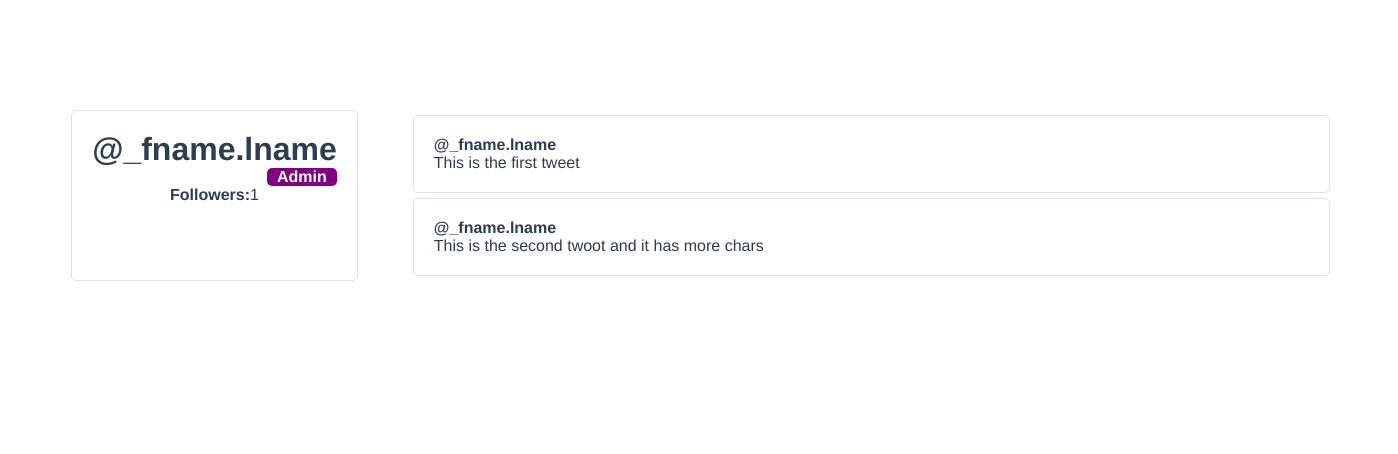
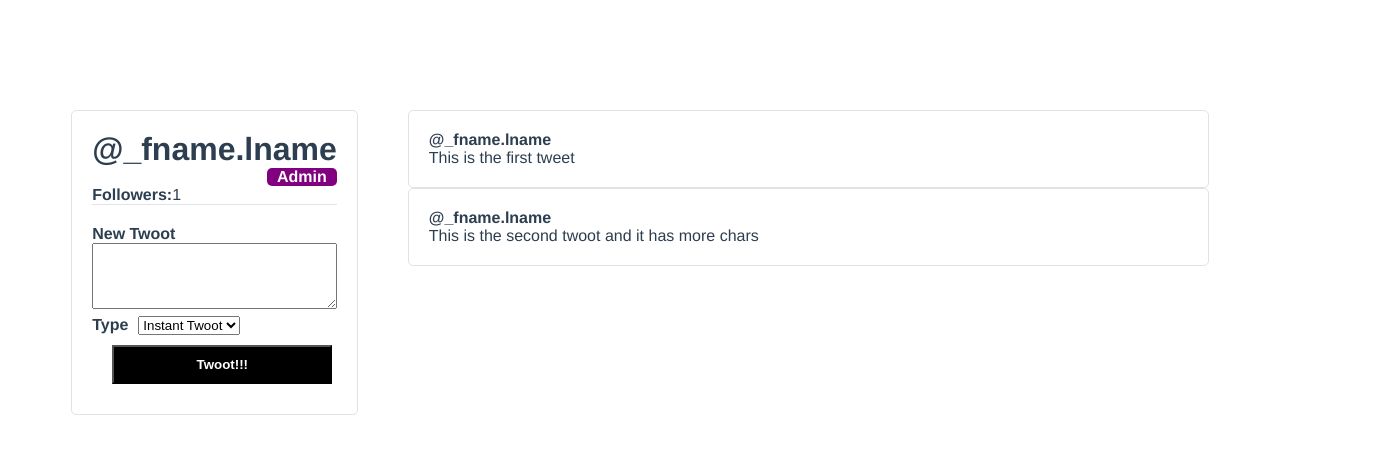
Before and after one commit to pa-prajith/vue-tutorial, a Vue app: page / in a window 1280 px wide. Shown: the top 454 px of the page, 1398 px wide, since content can reach past the window. Built offline with nearby package versions, Linux system fonts and the light colour scheme.

Commit message:
Adding more changes

```diff
--- a/src/App.vue
+++ b/src/App.vue
@@ -1,5 +1,5 @@
 <template>
-<div id="app">
+<div id="main">
   <UserProfile />
 </div>
 </template>
@@ -21,7 +21,7 @@ export default {
   font-family: Avenir, Helvetica, Arial, sans-serif;
   -webkit-font-smoothing: antialiased;
   -moz-osx-font-smoothing: grayscale;
-  text-align: center;
+
   color: #2c3e50;
   margin-top: 60px;
 }
--- a/src/components/TwootItem.vue
+++ b/src/components/TwootItem.vue
@@ -1,5 +1,5 @@
 <template>
-    <div class="twoot-item">
+    <div class="twoot-item" @click="handleFavorite(twoot.id)">
         <div class="user-profile__twoot">
             <div class="twoot-item__user">
                 @{{username}}
@@ -23,24 +23,27 @@ export default {
             type: Object,
             required: true
         }
+    },
+    methods: {
+        handleFavorite(id) {
+            this.$emit('favorite', id);
+        }
     }
 }
 </script>
 
 <style>
 .twoot-item {
-    background: white;
     padding: 20px;
+    background-color: white;
     border-radius: 5px;
     border: 1px solid #DFE3E8;
     box-sizing: border-box;
     cursor: pointer;
-    transition: all .25s ease;
-    text-align: left;
-    margin: 5px;
+    transition: all 0.25s ease;
 }
 
-.twoot-item :hover {
+.twoot-item:hover {
     transform: scale(1.1, 1.1);
 }
 
--- a/src/components/UserProfile.vue
+++ b/src/components/UserProfile.vue
@@ -5,11 +5,24 @@
         <div class="user-profile__admin-badge" v-if="user.isAdmin">Admin</div>
         <div class="user-profile__follower-count">
             <strong>Followers:</strong>{{followers}}
+        </div>
+        <form class="user-profile__create-twoot" @submit.prevent="createTwoot()">
+          <label for="newTwoot"><strong>New Twoot</strong></label>
+          <textarea name="newToot" id="newToot" rows="4" v-model="newTwoot"></textarea>
+          <div class="user-profile__create-twoot-type">
+            <label for="newTwootType"><strong>Type</strong></label>
+            <select name="newTwootType" id="newTwootType" v-model="newTwootTypeValue">
+              <option :value="opt.value" v-for="(opt, idx) in twootTypes" :key="idx">{{opt.option}}</option>
+            </select>
+          </div>
+          <div class="user-profile__twoot-button">
+            <button type="submit">Twoot!!!</button>
+          </div>
+        </form>
 
-        </div>
     </div>
     <div class="user-profile__twoot-wrapper">
-        <TwootItem v-for="twoot in user.twoots" :key="twoot.id" :username="user.userName" :twoot="twoot"/>
+        <TwootItem v-for="twoot in user.twoots" :key="twoot.id" :username="user.userName" :twoot="twoot" @favorite="toggleFavorite"/>
     </div>
 </div>
 </template>
@@ -26,6 +39,8 @@ export default {
 
   data() {
       return {
+        newTwoot: '',
+        newTwootTypeValue: 'instant',
         followers: 0,
         user: {
           id: 1,
@@ -44,7 +59,17 @@ export default {
                   content: 'This is the second twoot and it has more chars'
                }
           ]
-        }
+        },
+        twootTypes: [
+          {
+            value: 'draft',
+            option: 'Draft'
+          },
+          {
+            value: 'instant',
+            option: 'Instant Twoot'
+          }
+        ],
       }
   },
    computed: {
@@ -55,7 +80,21 @@ export default {
    methods: {
      followUser() {
        this.followers++;
+     },
+     toggleFavorite(id) {
+         console.log(`User click toggle favorite ${id}`);
+     },
+     createTwoot() {
+       console.log(this.newTwoot, this.newTwootTypeValue);
+       if(this.newTwoot.length > 0 && this.newTwootTypeValue === 'instant') {
+         this.user.twoots.unshift({
+           id: this.user.twoots.length,
+           content: this.newTwoot
+         });
+       }
+       this.newTwoot = '';
      }
+
    },
    mounted() {
      this.followUser();
@@ -75,7 +114,7 @@ export default {
 .user-profile {
     display: grid;
     grid-template-columns: 1fr 3fr;
-    width: 100%;
+    width: 90%;
     padding: 50px 5%;
 }
 
@@ -89,6 +128,30 @@ export default {
     border: 1px solid #DFE3E8;
 }
 
+.user-profile__create-twoot {
+  border-top: 1px solid #DFE3E8;
+  display: flex;
+  flex-direction: column;
+  padding-top: 20px;
+}
+
+.user-profile__create-twoot-type {
+  margin-top: 7px;
+}
+
+.user-profile__create-twoot-type select {
+  margin-left: 10px;
+}
+
+.user-profile__twoot-button button {
+  width: 90%;
+  margin: 10px 20px;
+  text-align: center;
+  background-color: #000000;
+  padding: 10px;
+  color: white;
+  font-weight: bold;
+}
 .user-profile__admin-badge {
     background: purple;
     color: white;
```
